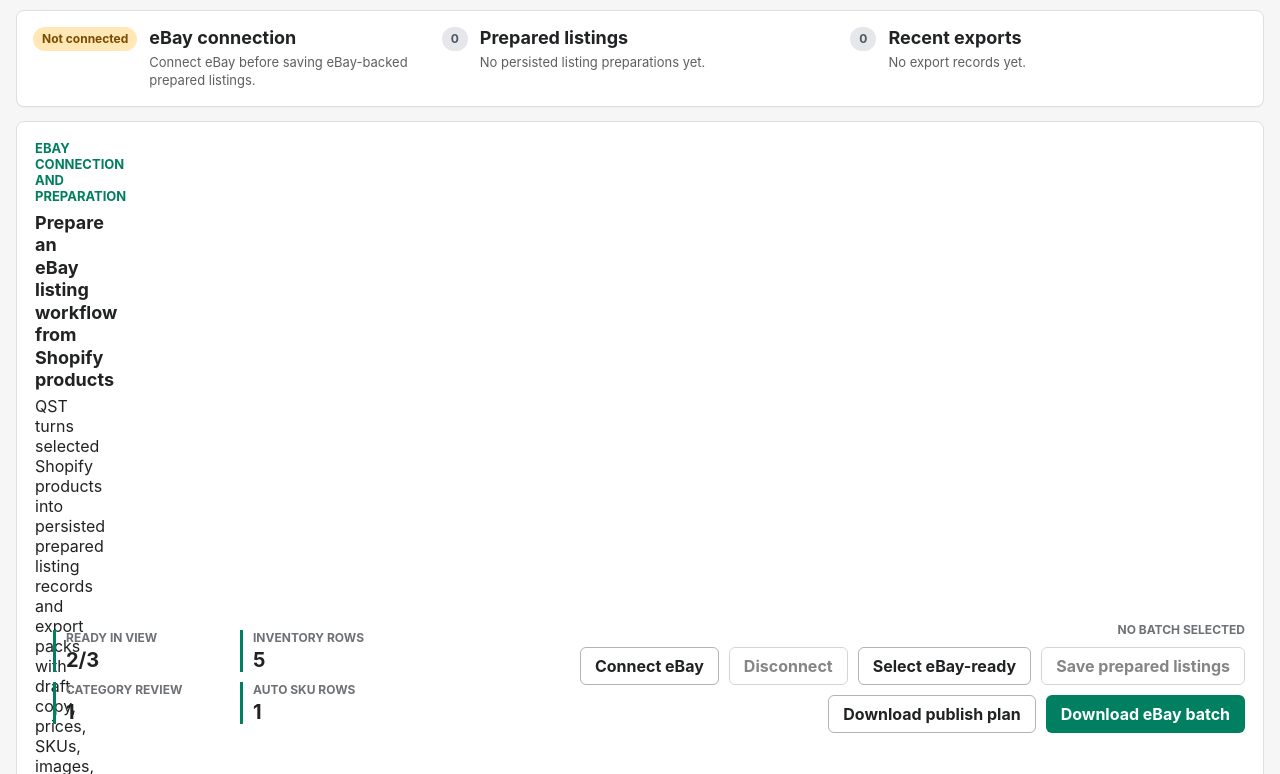
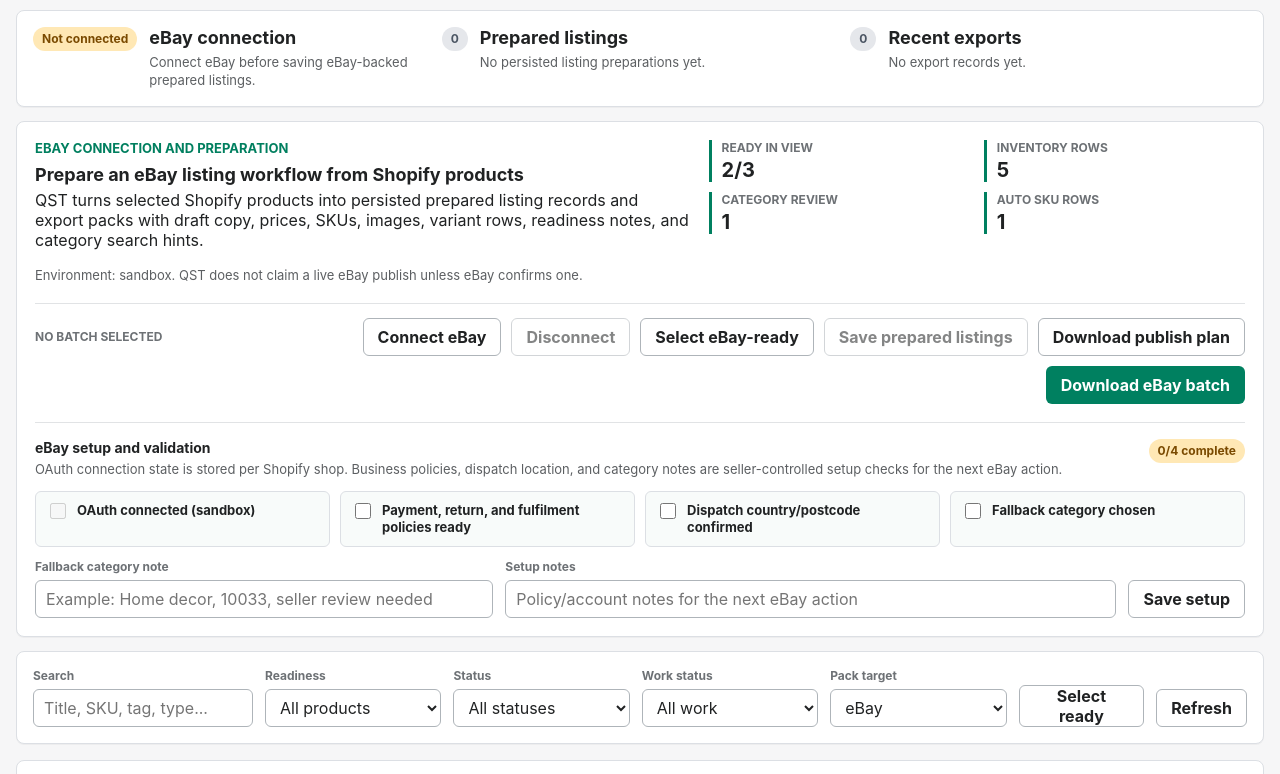
Before and after one commit to q-marx/qst-shopify-dashboard, a website built with Vite: page index.html in a window 1280 px wide. Shown: the part 680-1454 px from the top of the page. Built offline with nearby package versions, Linux system fonts and the light colour scheme; files whose address does not match are found by name.

Commit message:
Fix dashboard workflow panel layout

```diff
--- a/src/styles.css
+++ b/src/styles.css
@@ -39,7 +39,7 @@ button {
 .app-nav {
   position: sticky;
   top: 0;
-  z-index: 3;
+  z-index: 20;
   display: flex;
   gap: 8px;
   overflow-x: auto;
@@ -47,7 +47,7 @@ button {
   border: 1px solid #dcdfe4;
   border-radius: 8px;
   padding: 8px;
-  background: rgba(255, 255, 255, 0.96);
+  background: #ffffff;
   box-shadow: 0 1px 0 rgba(31, 33, 36, 0.04);
 }
 
@@ -341,9 +341,9 @@ button:disabled,
 
 .workflow-panel {
   display: grid;
-  grid-template-columns: minmax(0, 1fr) minmax(360px, 0.85fr) auto;
+  grid-template-columns: minmax(360px, 1.1fr) minmax(320px, 0.9fr);
   gap: 18px;
-  align-items: center;
+  align-items: start;
   margin-bottom: 14px;
   padding: 18px;
 }
@@ -367,6 +367,7 @@ button:disabled,
   display: grid;
   grid-template-columns: repeat(2, minmax(0, 1fr));
   gap: 10px 14px;
+  min-width: 0;
 }
 
 .workflow-status div {
@@ -390,16 +391,19 @@ button:disabled,
 }
 
 .workflow-actions {
+  grid-column: 1 / -1;
   display: flex;
   justify-content: flex-end;
   gap: 10px;
   align-items: center;
   flex-wrap: wrap;
+  border-top: 1px solid #e1e3e5;
+  padding-top: 14px;
 }
 
 .batch-state {
-  flex-basis: 100%;
-  text-align: right;
+  flex: 1 1 220px;
+  text-align: left;
 }
 
 .workflow-setup {
```
